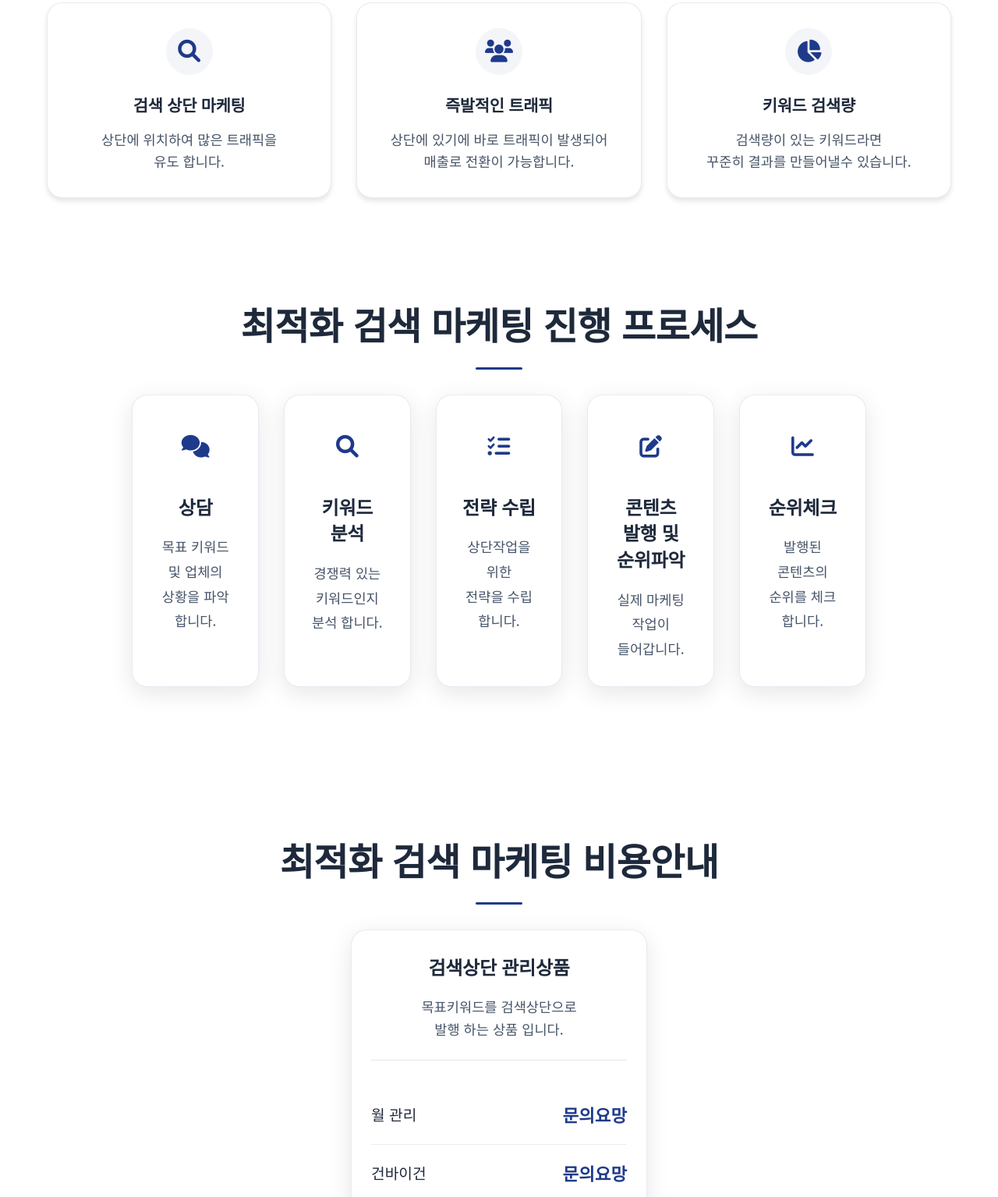
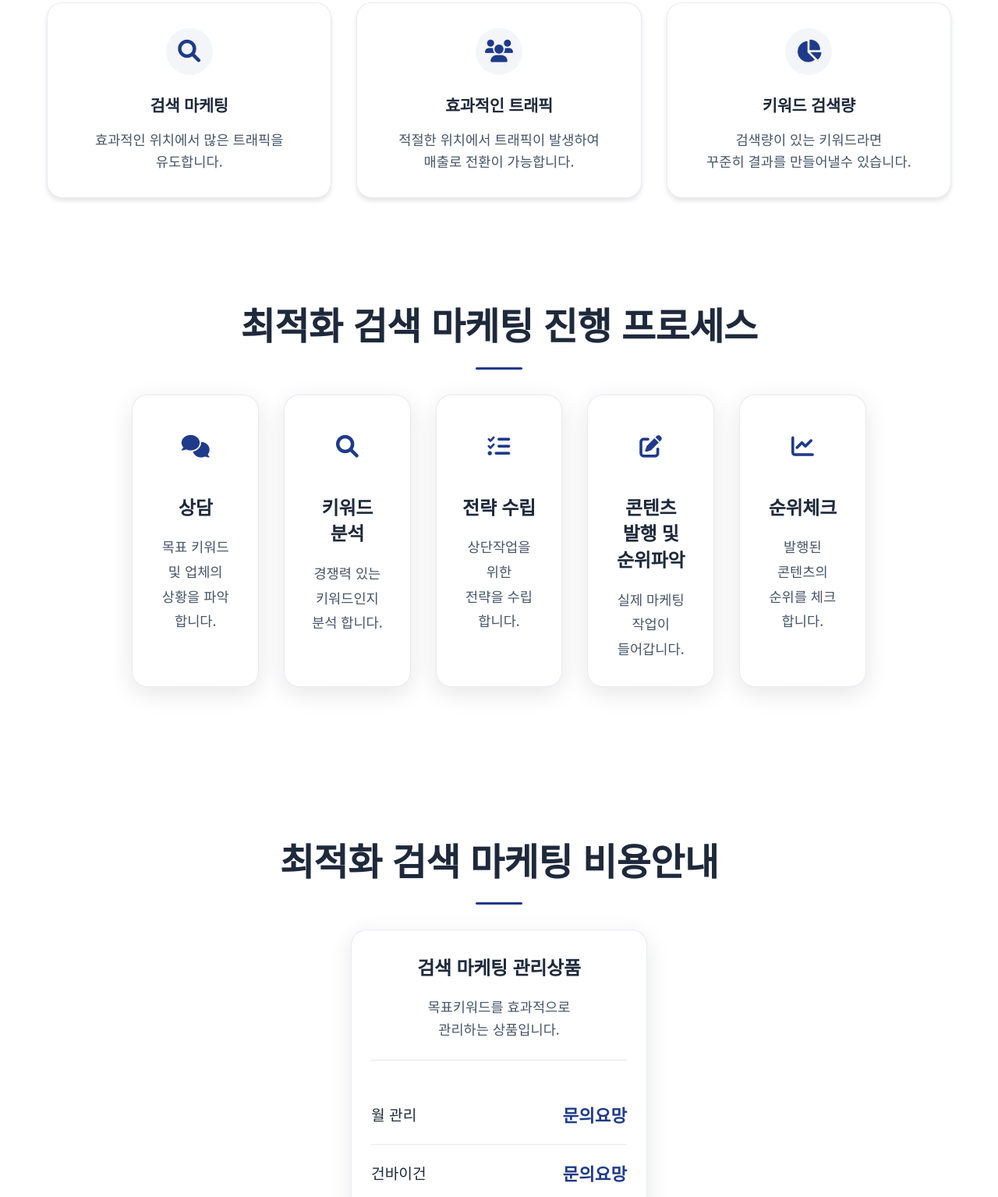
Before and after one commit to PSS0702/glowroad-marketing, a plain HTML site: page index.html in a window 1280 px wide. Shown: the part 9666-11201 px from the top of the page at 78% size. Drawn offline with Linux system fonts and the light colour scheme.

Commit message:
fix: Update text to comply with advertising guidelines

```diff
--- a/index.html
+++ b/index.html
@@ -425,7 +425,7 @@
             <div class="service-content">
                 <div class="seo-header">
                     <h2 class="seo-title">최적화 검색 마케팅</h2>
-                    <p class="seo-subtitle">검색시 상단을 차지하는 마케팅으로 즉발적인 효과를 볼 수 있습니다.<br>검색량이 있는 키워드라면 어떤 업직종이든 효과가 있는 마케팅</p>
+                    <p class="seo-subtitle">검색 시 효과적인 마케팅으로 비즈니스 성장을 도와드립니다.<br>검색량이 있는 키워드라면 어떤 업직종이든 효과적인 마케팅 솔루션을 제공합니다.</p>
                 </div>
                 <div class="seo-examples">
                     <div class="example-image full-width">
@@ -441,8 +441,8 @@
                             <i class="fas fa-search"></i>
                         </div>
                         <div class="reason-content">
-                            <h3>검색 상단 마케팅</h3>
-                            <p>상단에 위치하여 많은 트래픽을<br>유도 합니다.</p>
+                            <h3>검색 마케팅</h3>
+                            <p>효과적인 위치에서 많은 트래픽을<br>유도합니다.</p>
                         </div>
                     </div>
                     <div class="reason-card">
@@ -450,8 +450,8 @@
                             <i class="fas fa-users"></i>
                         </div>
                         <div class="reason-content">
-                            <h3>즉발적인 트래픽</h3>
-                            <p>상단에 있기에 바로 트래픽이 발생되어<br>매출로 전환이 가능합니다.</p>
+                            <h3>효과적인 트래픽</h3>
+                            <p>적절한 위치에서 트래픽이 발생하여<br>매출로 전환이 가능합니다.</p>
                         </div>
                     </div>
                     <div class="reason-card">
@@ -509,8 +509,8 @@
                     <div class="pricing-container">
                         <div class="pricing-card">
                             <div class="pricing-header">
-                                <h3>검색상단 관리상품</h3>
-                                <p>목표키워드를 검색상단으로<br>발행 하는 상품 입니다.</p>
+                                <h3>검색 마케팅 관리상품</h3>
+                                <p>목표키워드를 효과적으로<br>관리하는 상품입니다.</p>
                             </div>
                             <div class="pricing-content">
                                 <div class="price-item">
```
Also changed, not shown: images/example-1.png (added).
